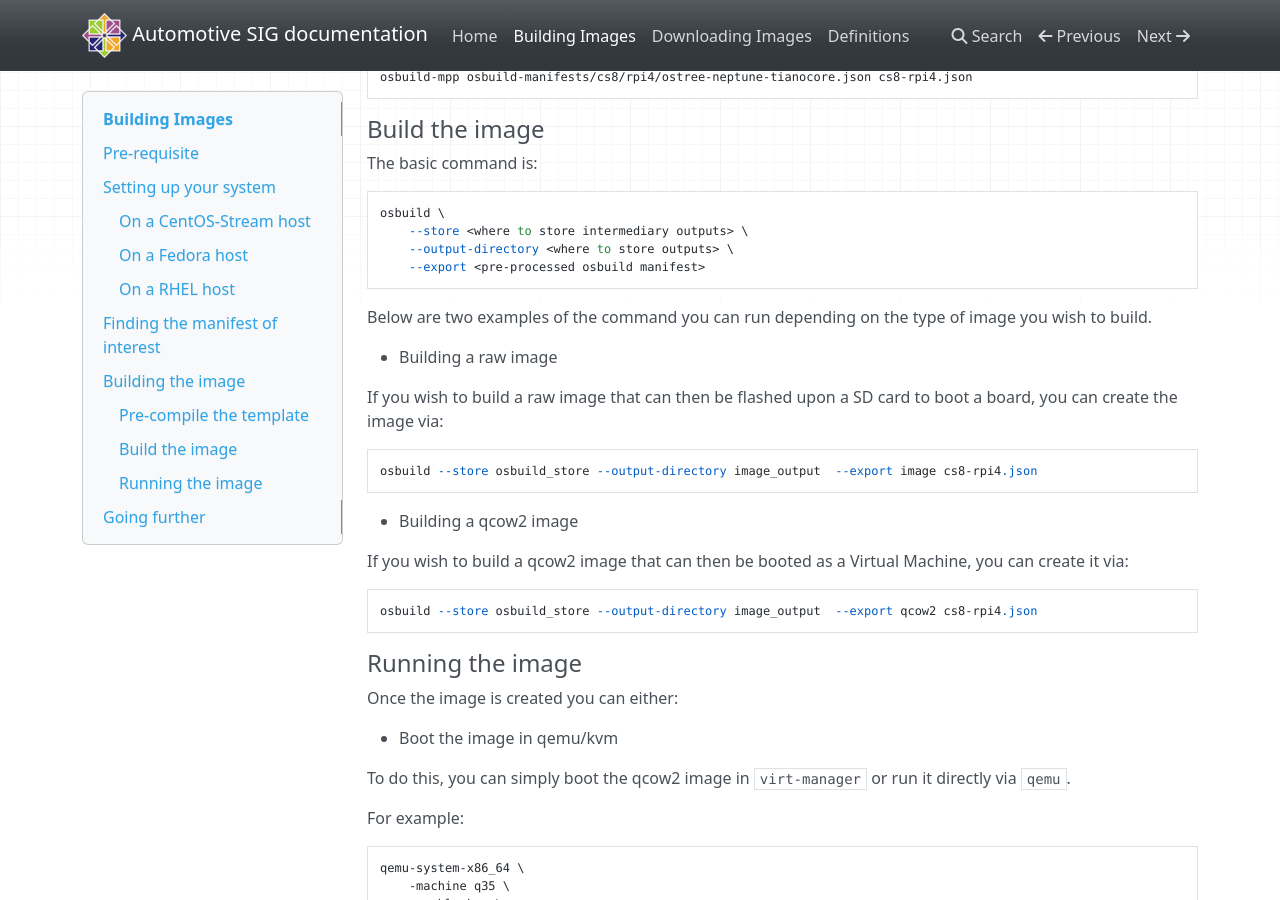
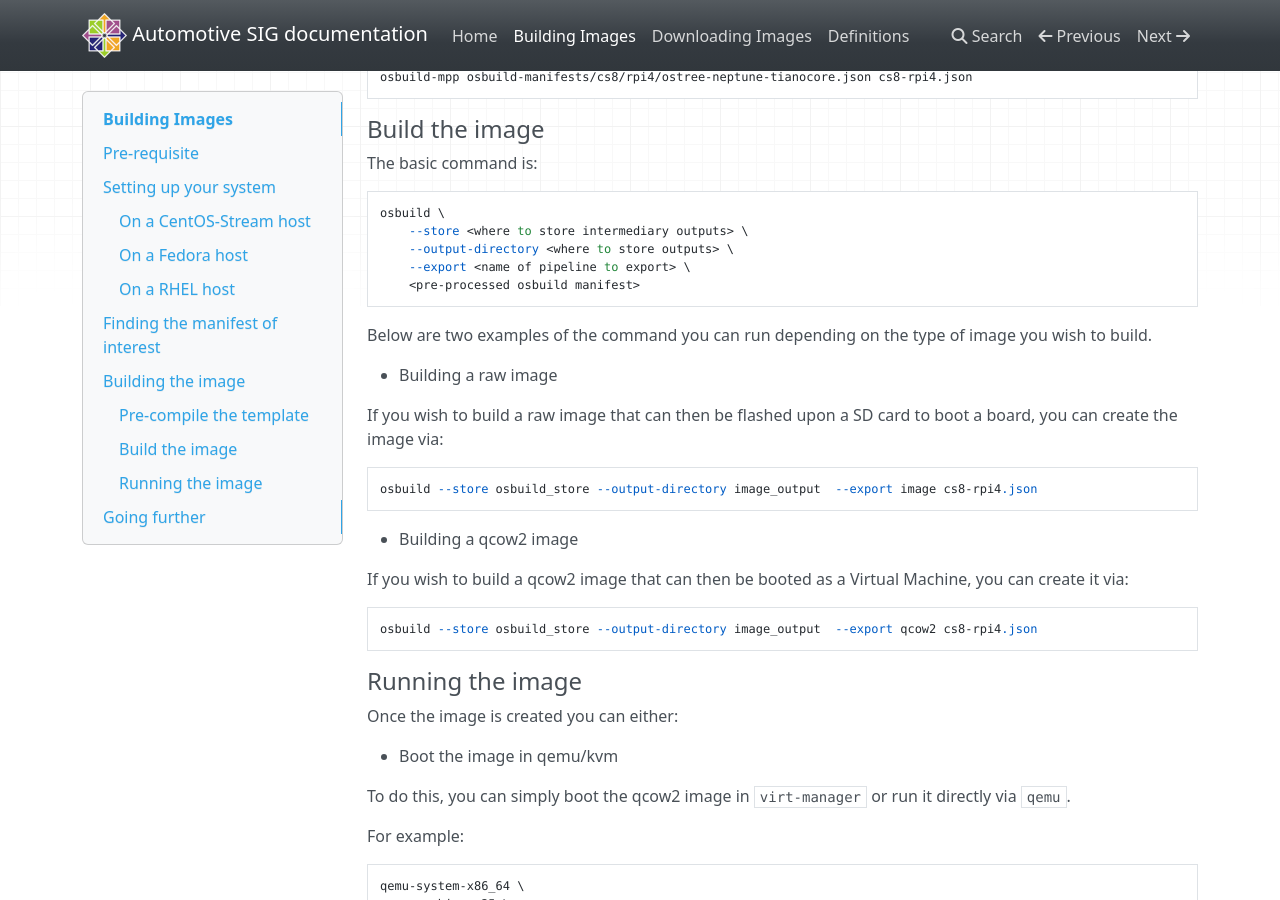
Before and after one commit to rhadp-example-repos/automotive-image-builder, an MkDocs documentation site: the page built from docs/building/index.md, in a window 1280 px wide and 900 px high, scrolled down 2218 px. Built offline with MkDocs 1.6.1, drawn with Linux system fonts in a browser that asks for light colours; nearby versions of some CDN libraries.

Commit message:
building docs: Add argument to --export option to example

````diff
--- a/docs/building/index.md
+++ b/docs/building/index.md
@@ -134,7 +134,8 @@ The basic command is:
 osbuild \
     --store <where to store intermediary outputs> \
     --output-directory <where to store outputs> \
-    --export <pre-processed osbuild manifest>
+    --export <name of pipeline to export> \
+    <pre-processed osbuild manifest>
 ```
 
 Below are two examples of the command you can run depending on the type of image
````
